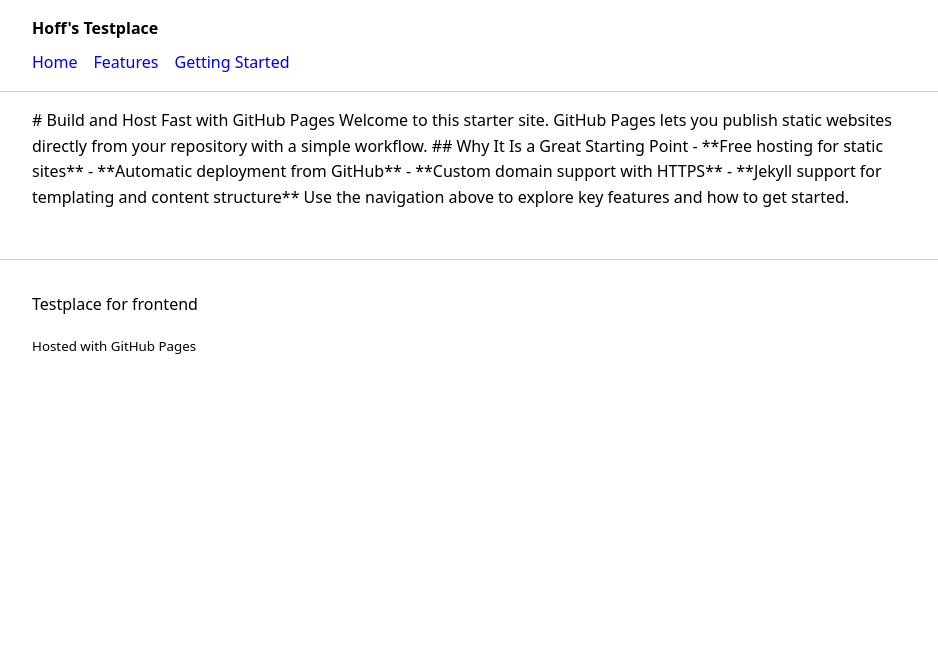
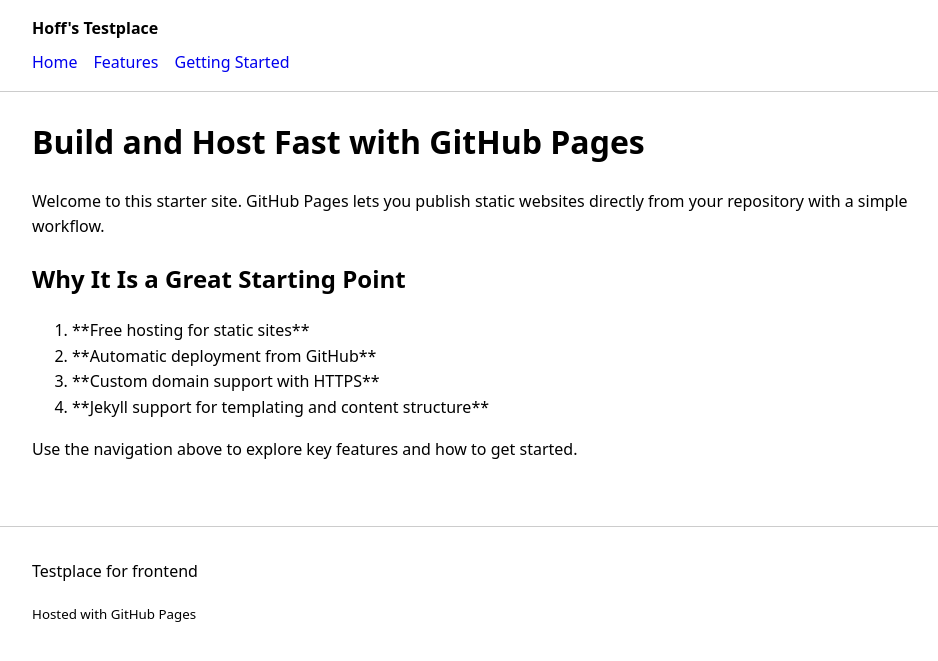
Before and after one commit to AVEX41/AVEX41.github.io, a Jekyll site: the page built from index.html, in a window 1280 px wide. Shown: the top 661 px of the page, without its empty margins (158-1096 px from the left). Built offline with Jekyll 4.4.1, drawn with Linux system fonts in a browser that asks for light colours.

Commit message:
Updated HTML syntax

```diff
--- a/index.html
+++ b/index.html
@@ -3,15 +3,23 @@
 title: Home
 ---
 
-# Build and Host Fast with GitHub Pages
+<h1>
+   Build and Host Fast with GitHub Pages
+</h1>
+<p>
+    Welcome to this starter site. GitHub Pages lets you publish static websites directly from your repository with a simple workflow.
+</p>
 
-Welcome to this starter site. GitHub Pages lets you publish static websites directly from your repository with a simple workflow.
+<h2>
+     Why It Is a Great Starting Point
+</h2>
 
-## Why It Is a Great Starting Point
-
-- **Free hosting for static sites**
-- **Automatic deployment from GitHub**
-- **Custom domain support with HTTPS**
-- **Jekyll support for templating and content structure**
-
-Use the navigation above to explore key features and how to get started.
+<ol>
+    <li>**Free hosting for static sites**</li>
+    <li>**Automatic deployment from GitHub**</li>
+    <li>**Custom domain support with HTTPS**</li>
+    <li>**Jekyll support for templating and content structure**</li>
+</ol>
+<p>
+    Use the navigation above to explore key features and how to get started.
+</p>
```
Also changed, not shown: getting-started.html (+8 -6 lines).
